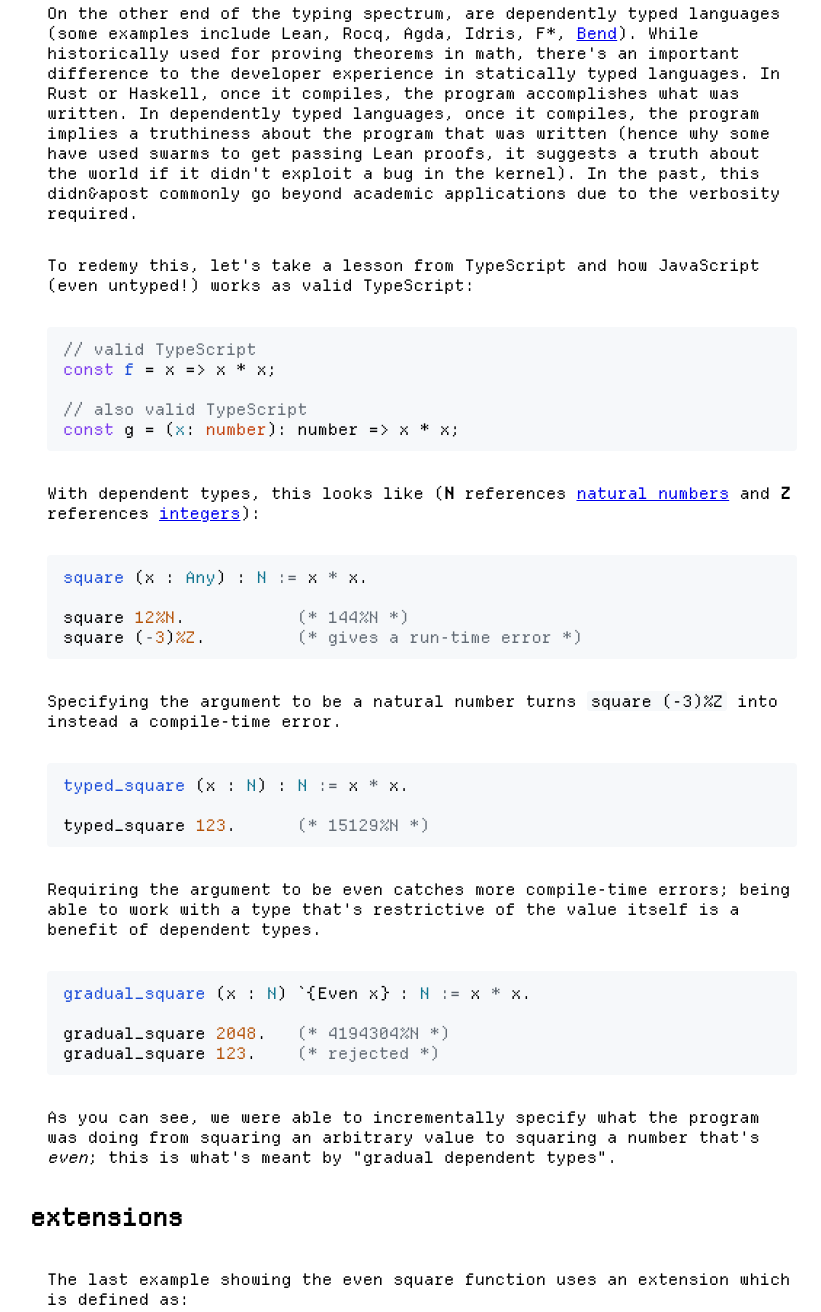
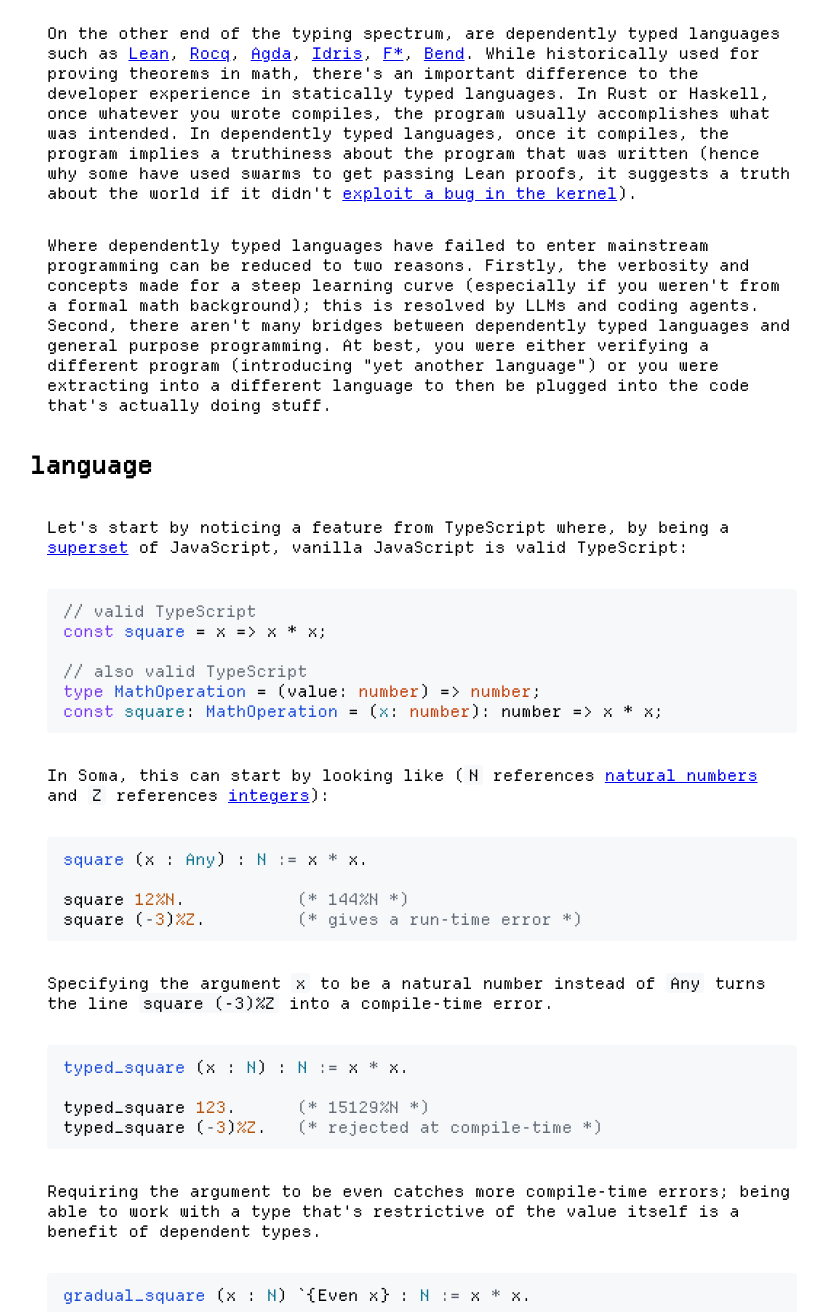
Before and after one commit to rococompute/rococompute.github.io, a plain HTML site: page soma.html in a window 1280 px wide. Shown: the part 511-1823 px from the top of the page, without its empty margins (218-1039 px from the left). Drawn offline with nearby package versions, Linux system fonts and the light colour scheme.

Commit message:
more elaboration

```diff
--- a/soma.html
+++ b/soma.html
@@ -24,36 +24,41 @@
       <h1><a href="/">rococompute</a> &gt; soma</h1>
       <h2>content</h2>
       <ul>
+	<li><a href="#context">context</a></li>
 	<li><a href="#language">language</a></li>
 	<li><a href="#extensions">extensions</a></li>
 	<li><a href="#expectations">expectations</a></li>
       </ul>
+      <h2 id="context">context</h2>
+      <p>Dynamically typed languages, where you don't tell the computer whether a variable is a number or a string, are good for expressiveness and readability. However, being sure of certain behaviors requires tools like static analysis in your application code or representing abstracted states with formal verification. Eventually, the repo looks less like the codification of business logic and more like a salad of microservices, which defeats the original benefit of an expressive language.</p>
+      <p>On the other end of the typing spectrum, are dependently typed languages such as <a href="https://lean-lang.org/">Lean</a>, <a href="https://rocq-prover.org/">Rocq</a>, <a href="https://github.com/agda/agda">Agda</a>, <a href="https://idris-lang.org/">Idris</a>, <a href="https://fstar-lang.org/">F*</a>, <a href="https://github.com/bendlang/bend/blob/main/paper/BendTT.pdf">Bend</a>. While historically used for proving theorems in math, there's an important difference to the developer experience in statically typed languages. In Rust or Haskell, once whatever you wrote compiles, the program usually accomplishes what was intended. In dependently typed languages, once it compiles, the program implies a truthiness about the program that was written (hence why some have used swarms to get passing Lean proofs, it suggests a truth about the world if it didn&apos;t <a href="https://leodemoura.github.io/blog/2026-8-1-postmortem-for-kernel-soundness-bug-14576/">exploit a bug in the kernel</a>).</p>
+      <p>Where dependently typed languages have failed to enter mainstream programming can be reduced to two reasons. Firstly, the verbosity and concepts made for a steep learning curve (especially if you weren&apos;t from a formal math background); this is resolved by LLMs and coding agents. Second, there aren't many bridges between dependently typed languages and general purpose programming. At best, you were either verifying a different program (introducing "yet another language") or you were extracting into a different language to then be plugged into the code that&apos;s actually doing stuff.</p>
       <h2 id="language">language</h2>
-      <p>Dynamically typed languages, where you don't tell the computer whether a variable is a number or a string, are good for expressiveness and readability. However, being sure of certain properties requires tools like static analysis in your application code or representing abstracted states with formal verification. Eventually, the repo looks less like the codification of business logic and more like a salad of microservices, which defeats the original benefit of an expressive language.</p>
-      <p>On the other end of the typing spectrum, are dependently typed languages (some examples include Lean, Rocq, Agda, Idris, F*, <a href="https://github.com/bendlang/bend/blob/main/paper/BendTT.pdf">Bend</a>). While historically used for proving theorems in math, there's an important difference to the developer experience in statically typed languages. In Rust or Haskell, once it compiles, the program accomplishes what was written. In dependently typed languages, once it compiles, the program implies a truthiness about the program that was written (hence why some have used swarms to get passing Lean proofs, it suggests a truth about the world if it didn&apos;t exploit a bug in the kernel). In the past, this didn&apost commonly go beyond academic applications due to the verbosity required.</p>
-      <p>To redemy this, let's take a lesson from TypeScript and how JavaScript (even untyped!) works as valid TypeScript:</p>
+      <p>Let's start by noticing a feature from TypeScript where, by being a <a href="https://education.launchcode.org/intro-to-web-dev-curriculum/modern-js/reading/supersets/index.html">superset</a> of JavaScript, vanilla JavaScript is valid TypeScript:</p>
       <pre><code class="language-typescript">// valid TypeScript
-const f = x =&gt; x * x;
+const square = x =&gt; x * x;
 
 // also valid TypeScript
-const g = (x: number): number =&gt; x * x;</code></pre>
-      <p>With dependent types, this looks like (<b>N</b> references <a href="https://en.wikipedia.org/wiki/Natural_number">natural numbers</a> and <b>Z</b> references <a href="https://en.wikipedia.org/wiki/Integer">integers</a>):</p>
+type MathOperation = (value: number) => number;
+const square: MathOperation = (x: number): number =&gt; x * x;</code></pre>
+      <p>In Soma, this can start by looking like (<code>N</code> references <a href="https://en.wikipedia.org/wiki/Natural_number">natural numbers</a> and <code>Z</code> references <a href="https://en.wikipedia.org/wiki/Integer">integers</a>):</p>
       <pre><code class="language-soma">square (x : Any) : N := x * x.
 
 square 12%N.           (* 144%N *)
 square (-3)%Z.         (* gives a run-time error *)</code></pre>
-      <p>Specifying the argument to be a natural number turns <code>square (-3)%Z</code> into instead a compile-time error.</p>
+      <p>Specifying the argument <code>x</code> to be a natural number instead of <code>Any</code> turns the line <code>square (-3)%Z</code> into a compile-time error.</p>
       <pre><code class="language-soma">typed_square (x : N) : N := x * x.
 
-typed_square 123.      (* 15129%N *)</code></pre>
+typed_square 123.      (* 15129%N *)
+typed_square (-3)%Z.   (* rejected at compile-time *)</code></pre>
       <p>Requiring the argument to be even catches more compile-time errors; being able to work with a type that's restrictive of the value itself is a benefit of dependent types.</p>
       <pre><code class="language-soma">gradual_square (x : N) `{Even x} : N := x * x.
 
 gradual_square 2048.   (* 4194304%N *)
-gradual_square 123.    (* rejected *)</code></pre>
+gradual_square 123.    (* rejected at compile-time *)</code></pre>
       <p>As you can see, we were able to incrementally specify what the program was doing from squaring an arbitrary value to squaring a number that&apos;s <i>even</i>; this is what's meant by "gradual dependent types".</p>
       <h2 id="extensions">extensions</h2>
-      <p>The last example showing the even square function uses an extension which is defined as:</p>
+      <p>The last example showing the <code>gradual_square</code> function is accomplishable after defining an extension for the <code>Even</code> class which can look like:</p>
       <pre><code>Class Even (x : N) := even_proof : N.even x = true.
 #[export] Hint Extern 1 (Even _) =&gt; exact eq_refl : typeclass_instances.</code></pre>
       <p>Soma started as a fork of Rocq, inheriting its <a href="https://rocq-prover.org/doc/v9.2/refman/addendum/type-classes.html">proof search</a> and <a href="https://rocq-prover.org/doc/V9.2.0/refman/user-extensions/syntax-extensions.html#rocq:cmd.Notation">metaprogramming</a> features. Another capability is being able to modify the syntax itself; you can write in lisp if that's your vibe!</p>
```
